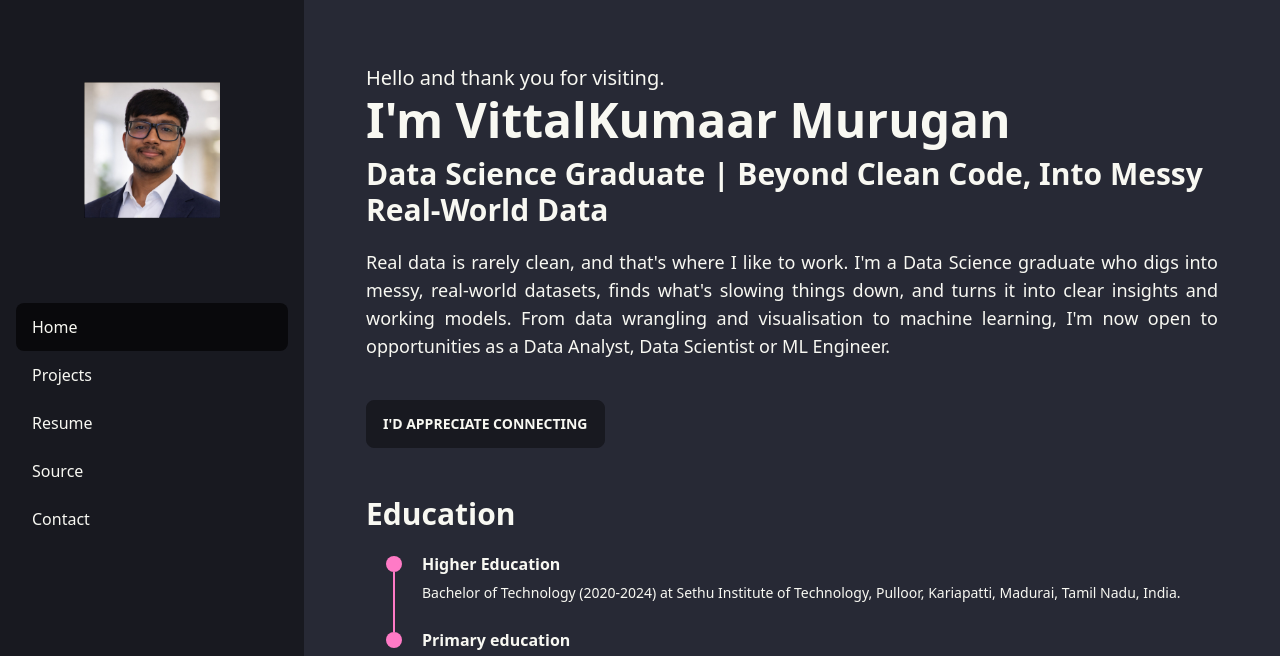
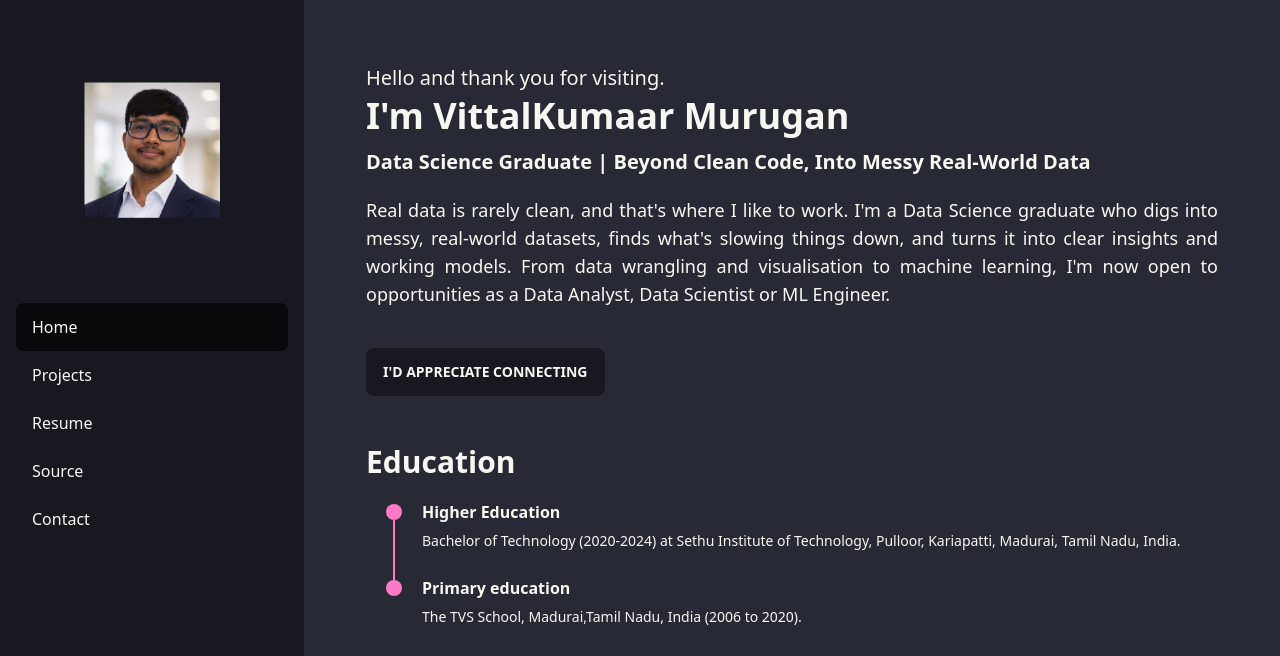
Before and after one commit to v1ttal/v1ttal-Portfolio, an Astro site: page / in a window 1280 px wide. Shown: the top 656 px of the page. Built offline with nearby package versions, Linux system fonts and the light colour scheme; Astro itself is replaced by a stand-in of ours.

Commit message:
Adjust heading sizes

```diff
--- a/src/pages/index.astro
+++ b/src/pages/index.astro
@@ -7,8 +7,8 @@ import TimeLineElement from "../components/cv/TimeLine.astro"
 <BaseLayout sideBarActiveItemID="home">
   <div class="pb-12 mt-5">
     <div class="text-xl py-1">Hello and thank you for visiting.</div>
-    <div class="text-5xl font-bold">I'm VittalKumaar Murugan</div>
-    <div class="text-3xl py-3 font-bold">Data Science Graduate | Beyond Clean Code, Into Messy Real-World Data</div>
+    <div class="text-4xl font-bold">I'm VittalKumaar Murugan</div>
+    <div class="text-xl py-3 font-bold">Data Science Graduate | Beyond Clean Code, Into Messy Real-World Data</div>
     <div class="py-2 w-full">
       <p class="text-lg text-justify">
         <p class="text-lg text-justify">
```
